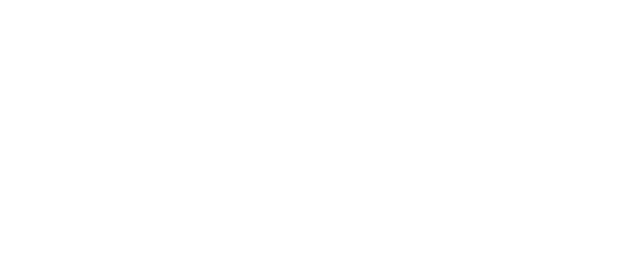
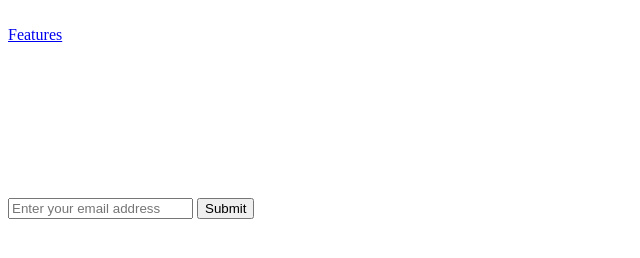
Before and after one commit to Eric1015/Side_Project, a plain HTML site: page Product_landing_page/index.html in a window 1280 px wide. Shown: the whole page, without its empty margins (0-640 px from the left). Drawn offline with Linux system fonts and the light colour scheme.

Commit message:
Structured the basic elements in the landing page

```diff
--- a/Product_landing_page/index.html
+++ b/Product_landing_page/index.html
@@ -8,6 +8,23 @@
     <title>Product Landing Page</title>
 </head>
 <body>
+    <header id="header">
+        <img id="header-img" src="#" alt="">
+        <nav id="nav-bar">
+            <a href="#features" class="nav-link">Features</a>
+            <a href="#" class="nav-link"></a>
+            <a href="#" class="nav-link"></a>
+        </nav>
+    </header>
+    <section id="features">
 
+    </section>
+    <video id="video">
+
+    </video>
+    <form id="form">
+        <input type="email" id="email" placeholder="Enter your email address">
+        <input type="submit" id="submit" value="Submit">
+    </form>
 </body>
 </html>
```
